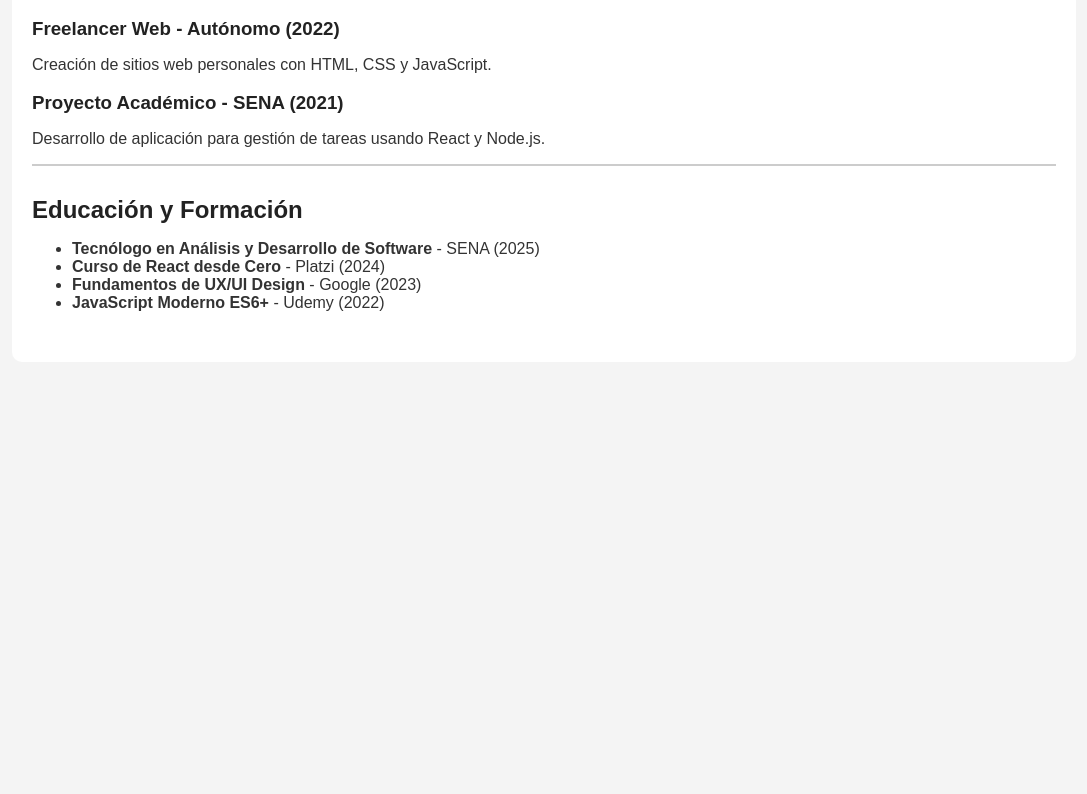
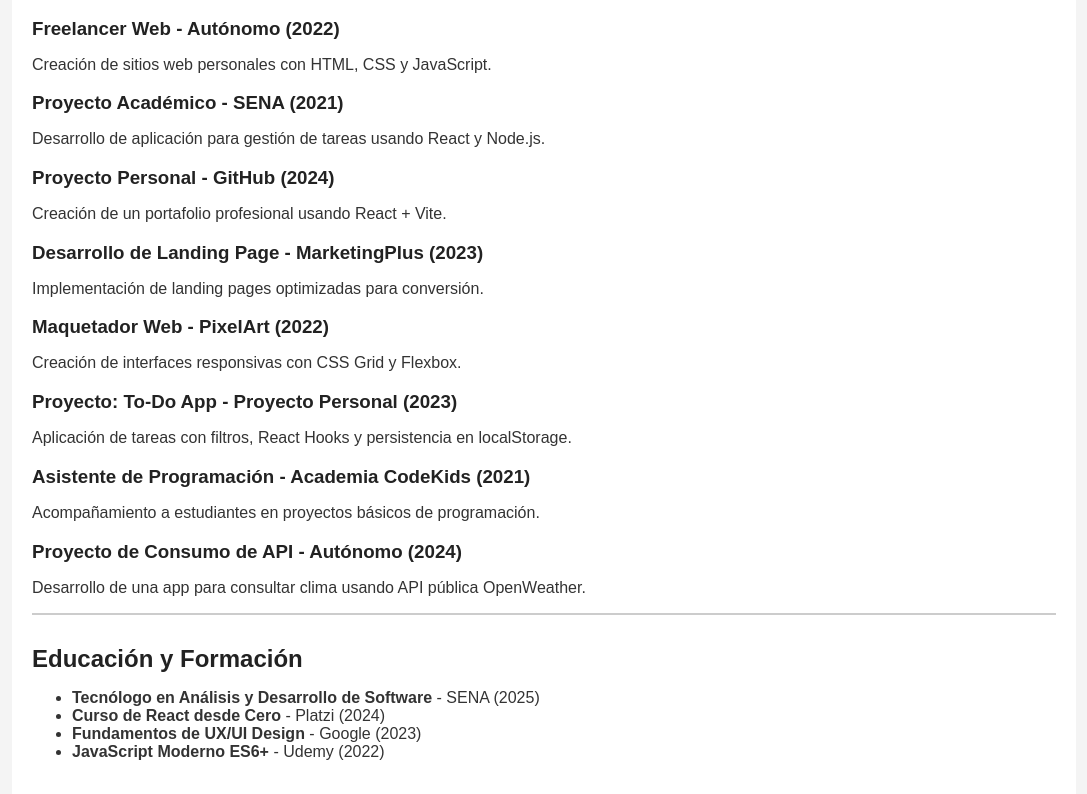
Before and after one commit to esteban01Br/cv-react-esteban-bedoya, a React (Vite) app: page / in a window 1280 px wide. Shown: the part 554-1348 px from the top of the page, without its empty margins (96-1183 px from the left). Before the commit the page ends 936 px from the top, so only its background shows below. Built offline with nearby package versions, Linux system fonts and the light colour scheme.

Commit message:
feat: componente experiencia dinamico con 10 cargos definidos

```diff
--- a/src/components/Experiencia.jsx
+++ b/src/components/Experiencia.jsx
@@ -26,22 +26,58 @@
       año: "2021",
       descripcion: "Desarrollo de aplicación para gestión de tareas usando React y Node.js."
     },
+    {
+      cargo: "Proyecto Personal",
+      empresa: "GitHub",
+      año: "2024",
+      descripcion: "Creación de un portafolio profesional usando React + Vite."
+    },
+    {
+      cargo: "Desarrollo de Landing Page",
+      empresa: "MarketingPlus",
+      año: "2023",
+      descripcion: "Implementación de landing pages optimizadas para conversión."
+    },
+    {
+      cargo: "Maquetador Web",
+      empresa: "PixelArt",
+      año: "2022",
+      descripcion: "Creación de interfaces responsivas con CSS Grid y Flexbox."
+    },
+    {
+      cargo: "Proyecto: To-Do App",
+      empresa: "Proyecto Personal",
+      año: "2023",
+      descripcion: "Aplicación de tareas con filtros, React Hooks y persistencia en localStorage."
+    },
+    {
+      cargo: "Asistente de Programación",
+      empresa: "Academia CodeKids",
+      año: "2021",
+      descripcion: "Acompañamiento a estudiantes en proyectos básicos de programación."
+    },
+    {
+      cargo: "Proyecto de Consumo de API",
+      empresa: "Autónomo",
+      año: "2024",
+      descripcion: "Desarrollo de una app para consultar clima usando API pública OpenWeather."
+    }
   ];
 
   return (
     <section className="section">
       <h2>Experiencia Laboral</h2>
+
       {experiencias.map((exp, index) => (
         <div key={index}>
           <h3>{exp.cargo} - {exp.empresa} ({exp.año})</h3>
           <p>{exp.descripcion}</p>
         </div>
       ))}
+
       <hr />
     </section>
   );
 }
 
 export default Experiencia;
-
-// Commit sugerido: feat: componente Experiencia con 4 cargos definidos
```
